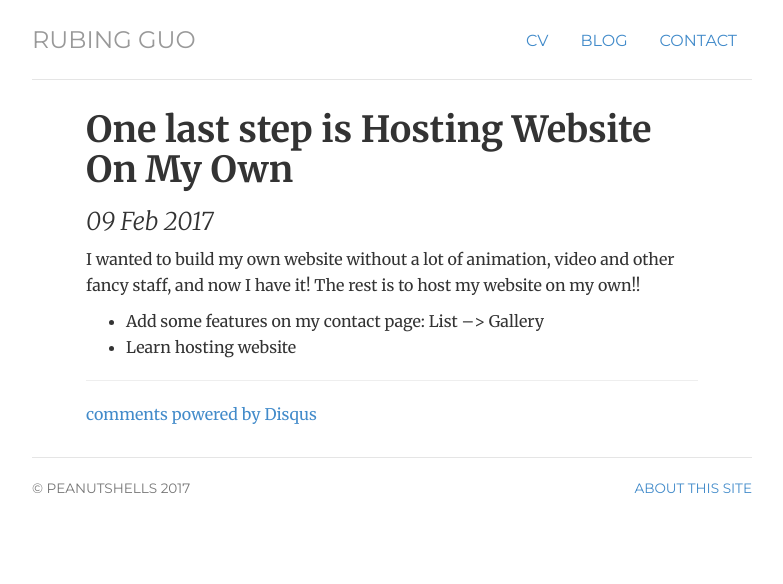
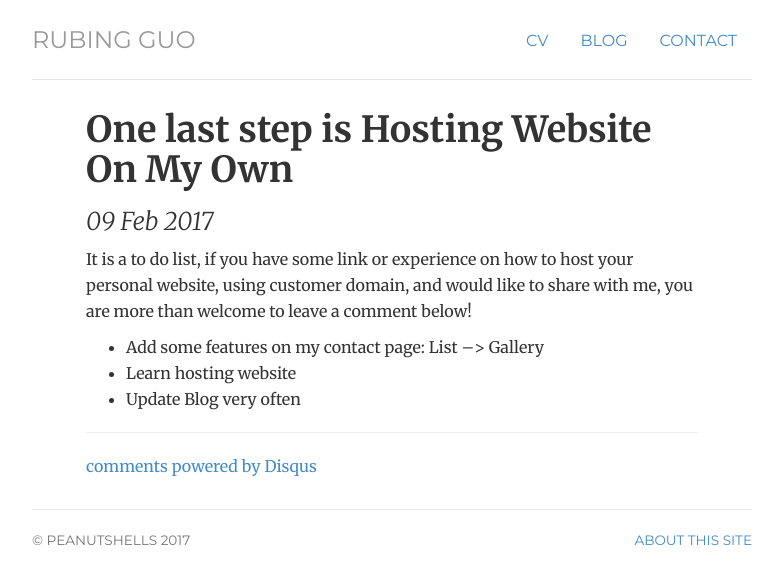
Before and after one commit to flower-joke/peanutshells.github.io, a Jekyll site: the page built from _posts/2017-02-09-rubing-guo-now-available.md, in a window 1280 px wide. Shown: the top 584 px of the page, without its empty margins (248-1031 px from the left). Built offline with Jekyll 4.4.1, drawn with Linux system fonts in a browser that asks for light colours; comment, search, counter and statistics services are not loaded.

Commit message:
Update 2017-02-09-rubing-guo-now-available.md

```diff
--- a/_posts/2017-02-09-rubing-guo-now-available.md
+++ b/_posts/2017-02-09-rubing-guo-now-available.md
@@ -3,8 +3,8 @@
 title: One last step is Hosting Website On My Own
 ---
 
-I wanted to build my own website without a lot of animation, video and other fancy staff, and now I have it!
-The rest is to host my website on my own!!
+It is a to do list, if you have some link or experience on how to host your personal website, using customer domain, and would like to share with me, you are more than welcome to leave a comment below!
 
 * Add some features on my contact page: List --> Gallery
 * Learn hosting website
+* Update Blog very often
```
